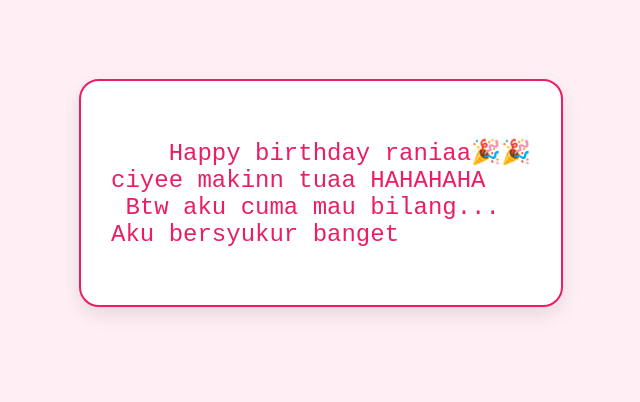
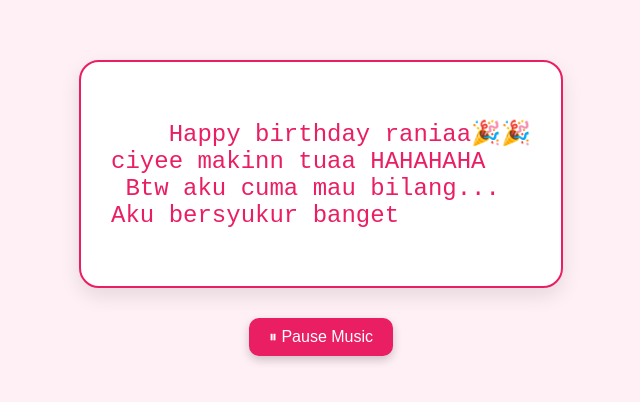
Before and after one commit to denifeb2008/happy.birthday, a plain HTML site: page index.html in a window 1280 px wide. Shown: the part 200-602 px from the top of the page, without its empty margins (319-959 px from the left). Drawn offline with Linux system fonts and the light colour scheme.

Commit message:
Update index.html

```diff
--- a/index.html
+++ b/index.html
@@ -39,6 +39,21 @@
       0%, 50%, 100% { opacity: 1; }
       25%, 75% { opacity: 0; }
     }
+
+    button {
+      padding: 10px 20px;
+      font-size: 1em;
+      background-color: #e91e63;
+      color: white;
+      border: none;
+      border-radius: 10px;
+      cursor: pointer;
+      box-shadow: 0 4px 10px rgba(0,0,0,0.2);
+    }
+
+    button:hover {
+      background-color: #d81b60;
+    }
   </style>
 </head>
 <body>
@@ -46,11 +61,14 @@
     <span id="text"></span><span class="cursor"></span>
   </div>
 
-  <!-- Lagu diputar otomatis tanpa tampilan -->
-  <iframe width="0" height="0" style="display: none;"
-    src="https://www.youtube.com/embed/LqaheE15XFU?autoplay=1&loop=1&playlist=LqaheE15XFU"
-    frameborder="0" allow="autoplay">
-  </iframe>
+  <!-- Tombol Play/Pause -->
+  <button id="playBtn">▶ Play Music</button>
+
+  <!-- Audio -->
+  <audio id="bgMusic" loop>
+    <source src="ssstik.io_1754710506070.mp3" type="audio/mpeg">
+    Browser kamu tidak mendukung pemutar audio.
+  </audio>
 
   <script>
     const message = `Happy birthday raniaa🎉🎉
@@ -80,7 +98,32 @@ Aku cinta kamu, hari ini dan seterusnya. 💘`;
       }
     }
 
-    window.onload = typeText;
+    const music = document.getElementById("bgMusic");
+    const playBtn = document.getElementById("playBtn");
+
+    // Fungsi toggle play/pause
+    function toggleMusic() {
+      if (music.paused) {
+        music.play();
+        playBtn.textContent = "⏸ Pause Music";
+      } else {
+        music.pause();
+        playBtn.textContent = "▶ Play Music";
+      }
+    }
+
+    // Event klik tombol
+    playBtn.addEventListener("click", toggleMusic);
+
+    // Autoplay saat halaman load
+    window.onload = () => {
+      typeText();
+      music.play().then(() => {
+        playBtn.textContent = "⏸ Pause Music";
+      }).catch(() => {
+        console.log("Autoplay diblokir, klik tombol untuk memulai musik.");
+      });
+    };
   </script>
 </body>
 </html>
```
